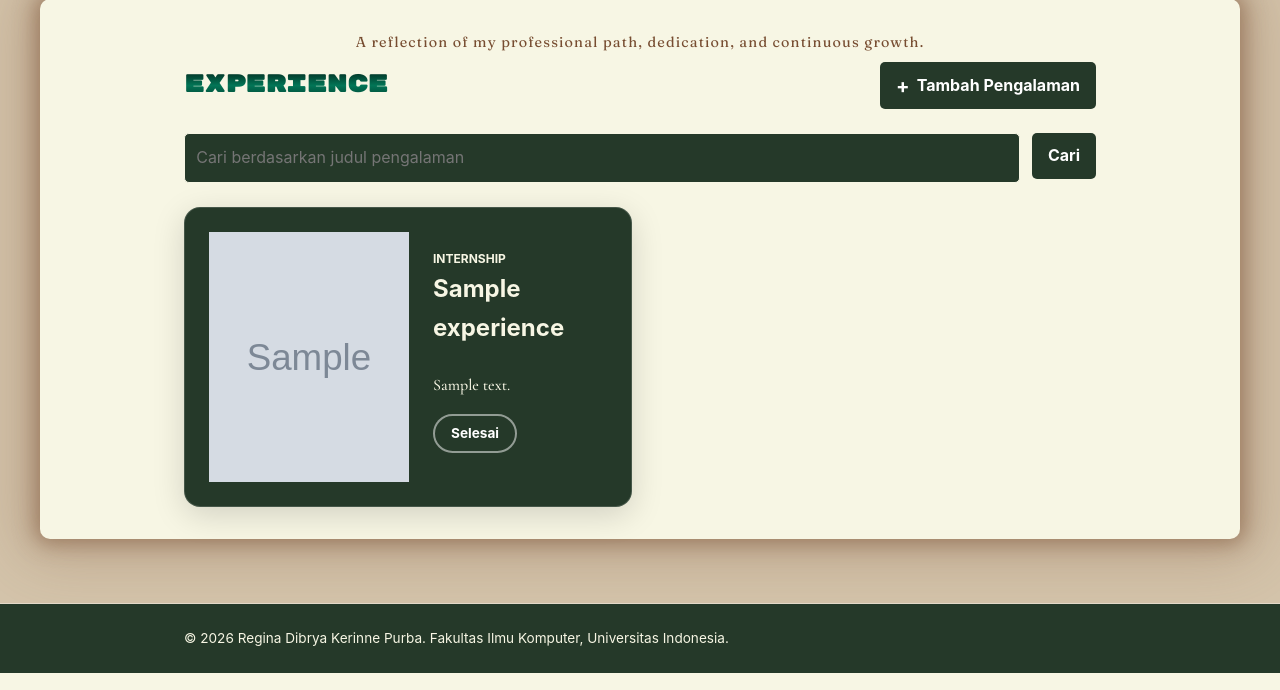
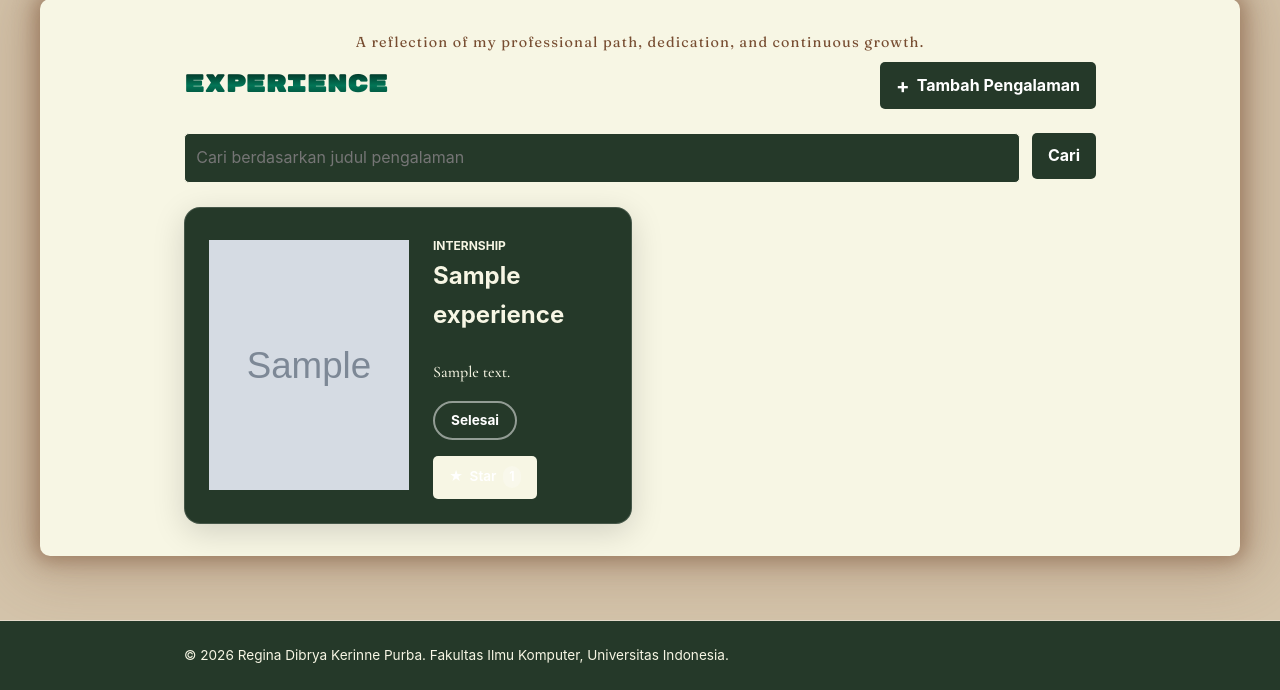
Before and after one commit to reginadibryakerinne/myportofolio, a Django app: page /experience/ in a window 1280 px wide. Shown: the part 158-848 px from the top of the page. Run offline with Django 5.2, Linux system fonts and the light colour scheme; tables that the repository leaves empty hold one stand-in row (values such as "Sample post"); grey boxes marked "Sample" are stand-in pictures; some web fonts are replaced.

Commit message:
feat: add star toggle to Experience with ManyToMany relation

```diff
--- a/main/models.py
+++ b/main/models.py
@@ -20,6 +20,8 @@ class Experience(models.Model):
     thumbnail = models.URLField(blank=True, null=True)
     started_at = models.DateTimeField(auto_now_add=True)
     ended_at = models.DateTimeField(blank=True, null=True)
+    starred_by = models.ManyToManyField(
+        User, related_name="starred_experiences", blank=True)
 
     def __str__(self):
         return self.title
--- a/main/urls.py
+++ b/main/urls.py
@@ -1,6 +1,6 @@
 from django.urls import path
 
-from main.views import show_main, show_experience, show_skill, show_projects, create_project,delete_project, get_projects_json, update_project, create_experience, get_experience_json, delete_experience, update_experience, create_skill, get_skill_json, delete_skill, update_skill, register, login_user, logout_user, toggle_star
+from main.views import show_main, show_experience, show_skill, show_projects, create_project,delete_project, get_projects_json, update_project, create_experience, get_experience_json, delete_experience, update_experience, create_skill, get_skill_json, delete_skill, update_skill, register, login_user, logout_user, toggle_star_project, toggle_star_experience
 
 app_name = "main"
 
@@ -11,6 +11,7 @@ urlpatterns = [
     path("api/experience/", get_experience_json, name="get_experience_json"),
     path("experience/<uuid:experience_id>/delete/",delete_experience,name="delete_experience"),
     path("experience/<uuid:experience_id>/update/", update_experience, name='update_experience'),
+    path("experience/<uuid:experience_id>/star/", toggle_star_experience, name="toggle_star_experience",),
     path("skill/", show_skill, name="show_skill"),
     path("skill/add/", create_skill, name="create_skill"),
     path("api/skill/", get_skill_json, name="get_skill_json"),
@@ -21,7 +22,7 @@ urlpatterns = [
     path("api/projects/", get_projects_json, name="get_projects_json"),
     path("projects/<uuid:project_id>/delete/", delete_project,name="delete_project"),
     path("projects/<uuid:project_id>/update/", update_project, name='update_project'),
-    path("projects/<uuid:project_id>/star/", toggle_star, name="toggle_star",),
+    path("projects/<uuid:project_id>/star/", toggle_star_project, name="toggle_star_project",),
     path("register/", register, name="register"),
     path("login/", login_user, name="login"),
     path("logout/", logout_user, name="logout"),
--- a/main/views.py
+++ b/main/views.py
@@ -297,7 +297,7 @@ def logout_user(request):
 
 # Tanpa cek is_superuser: semua akun yang sudah login boleh memberi star
 @login_required(login_url="/login/")
-def toggle_star(request, project_id):
+def toggle_star_project(request, project_id):
     project = get_object_or_404(Project, pk=project_id)
 
     if request.method == "POST":
@@ -309,3 +309,16 @@ def toggle_star(request, project_id):
             project.starred_by.add(request.user)
 
     return redirect("main:show_projects")
+
+@login_required(login_url="/login/")
+def toggle_star_experience(request, experience_id):
+    """Beri atau batalkan star pada Experience (semua akun login boleh)."""
+    experience = get_object_or_404(Experience, pk=experience_id)
+
+    if request.method == "POST":
+        if request.user in experience.starred_by.all():
+            experience.starred_by.remove(request.user)
+        else:
+            experience.starred_by.add(request.user)
+
+    return redirect("main:show_experience")
--- /dev/null
+++ b/templates/components/experience_star.html
@@ -0,0 +1,10 @@
+<form method="post" action="{% url 'main:toggle_star_experience' experience.id %}" class="star-form">
+    {% csrf_token %}
+    <button type="submit"
+            class="button button-star{% if user in experience.starred_by.all %} is-starred{% endif %}"
+            title="{% if experience.starred_by.all %}Dibintangi oleh {{ experience.starred_by.all|join:', ' }}{% else %}Jadilah yang pertama memberi star{% endif %}">
+        <span aria-hidden="true">★</span>
+        {% if user in experience.starred_by.all %}Unstar{% else %}Star{% endif %}
+        <span class="star-count">{{ experience.starred_by.count }}</span>
+    </button>
+</form>
--- a/templates/components/project_star.html
+++ b/templates/components/project_star.html
@@ -1,4 +1,4 @@
-<form method="post" action="{% url 'main:toggle_star' project.id %}" class="star-form">
+<form method="post" action="{% url 'main:toggle_star_project' project.id %}" class="star-form">
     {% csrf_token %}
     <button type="submit"
             class="button button-star{% if user in project.starred_by.all %} is-starred{% endif %}"
--- a/templates/experience.html
+++ b/templates/experience.html
@@ -54,8 +54,9 @@
                                         <div class="project-actions">
                                         {% if user.is_superuser or is_editor %}
                                             <a href="{% url 'main:update_experience' experience.id %}" class="button">Edit</a>
-                                       {% endif %}
-                                       {% if user.is_superuser %}
+                                        {% endif %}
+                                        {% include "components/experience_star.html" with experience=experience %}
+                                        {% if user.is_superuser %}
                                             {% include "components/experience_delete_modal.html" with experience=experience %}
                                         {% endif %}
                                         </div>
--- a/templates/project.html
+++ b/templates/project.html
@@ -49,9 +49,9 @@
                                             <a href="{% url 'main:update_project' project.id %}" class="button">Edit</a>
                                         {% endif %}
                                         {% include "components/project_star.html" with project=project %}
-                                    {% if user.is_superuser %}
-                                        {% include "components/project_delete_modal.html" with project=project %}
-                                    {% endif %}
+                                        {% if user.is_superuser %}
+                                            {% include "components/project_delete_modal.html" with project=project %}
+                                        {% endif %}
                                     </div>
                                 </div>
                             </article>
```
Also changed, not shown: main/migrations/0005_experience_starred_by.py (added).
